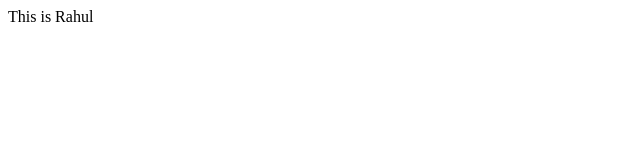
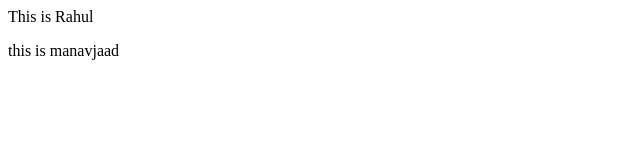
Before and after one commit to Ganya4u/localrepo, a plain HTML site: page index.html in a window 1280 px wide. Shown: the whole page, without its empty margins (0-640 px from the left). Drawn offline with Linux system fonts and the light colour scheme.

Commit message:
new to manavjaad

```diff
--- a/index.html
+++ b/index.html
@@ -1 +1,2 @@
 <p>This is Rahul</p>
+<p>this is manavjaad</p>
```
